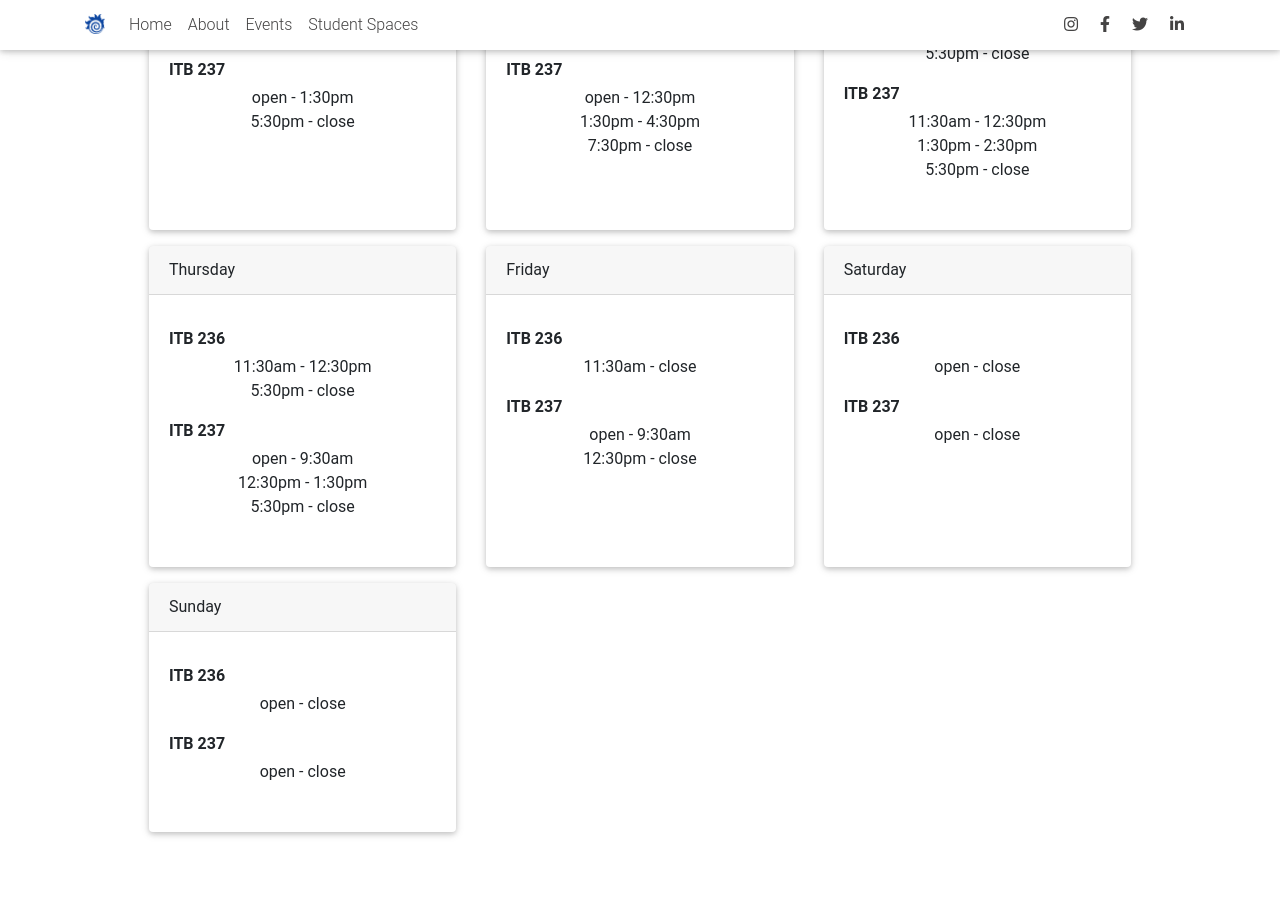
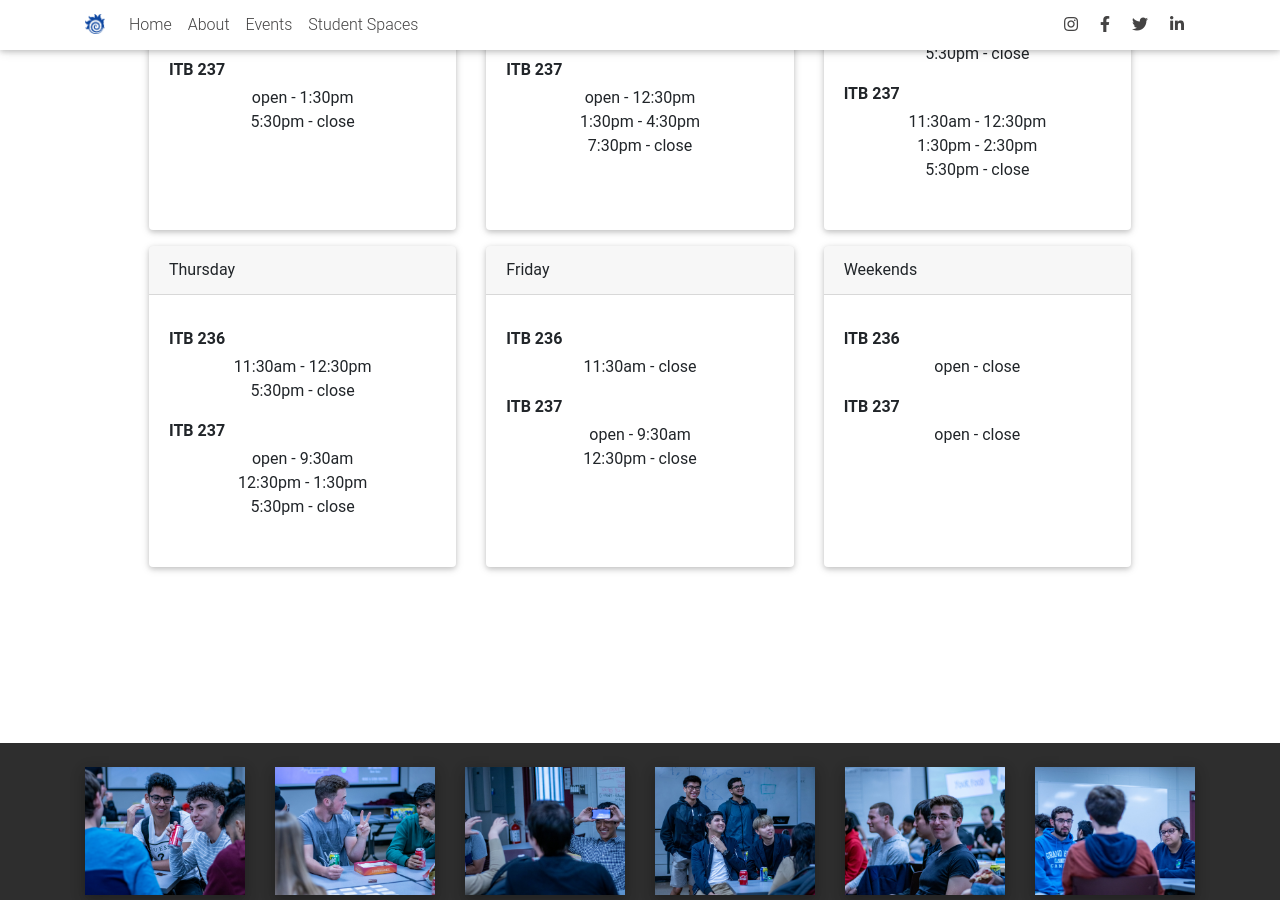
Before and after one commit to ABerriault/CS-Society-Website, a Jekyll site: the page docs/student-space/index.html, which Jekyll copies as it is, in a window 1280 px wide and 900 px high, scrolled down 811 px. Built offline with Jekyll 4.4.1, drawn with Linux system fonts in a browser that asks for light colours; nearby versions of some CDN libraries.

Commit message:
update student space to 6 day week combine weekend

```diff
--- a/assets/js/highlight-today.js
+++ b/assets/js/highlight-today.js
@@ -1,4 +1,4 @@
-var days = ['Sunday', 'Monday', 'Tuesday', 'Wednesday', 'Thursday', 'Friday', 'Saturday'];
+var days = ['Weekends', 'Monday', 'Tuesday', 'Wednesday', 'Thursday', 'Friday', 'Weekends'];
 let today = new Date();
 var day_of_week = days[today.getDay()];
 let todays_card_title = document.getElementById(day_of_week);
--- a/docs/assets/js/highlight-today.js
+++ b/docs/assets/js/highlight-today.js
@@ -1,4 +1,4 @@
-var days = ['Sunday', 'Monday', 'Tuesday', 'Wednesday', 'Thursday', 'Friday', 'Saturday'];
+var days = ['Weekends', 'Monday', 'Tuesday', 'Wednesday', 'Thursday', 'Friday', 'Weekends'];
 let today = new Date();
 var day_of_week = days[today.getDay()];
 let todays_card_title = document.getElementById(day_of_week);
--- a/docs/student-space/index.html
+++ b/docs/student-space/index.html
@@ -255,31 +255,8 @@
 
                 <div class="col-sm-12 col-md-6 col-lg-4 mb-3">
                   <div class="card h-100">
-                    <div id="Saturday" class="card-header">
-                        Saturday
-                    </div>
-                    <div class="card-body mt-3 mb-5 pt-0 pb-0">
-
-                        <p class="mt-3 mb-1 font-weight-bold">ITB 236</p>
-
-                            <span class="text-center d-block">open - close</span>
-
-
-                        <p class="mt-3 mb-1 font-weight-bold">ITB 237</p>
-
-                            <span class="text-center d-block">open - close</span>
-
-
-                    </div>
-                  </div>
-                </div>
-
-
-
-                <div class="col-sm-12 col-md-6 col-lg-4 mb-3">
-                  <div class="card h-100">
-                    <div id="Sunday" class="card-header">
-                        Sunday
+                    <div id="Weekends" class="card-header">
+                        Weekends
                     </div>
                     <div class="card-body mt-3 mb-5 pt-0 pb-0">
 
```
Also changed, not shown: _data/student-spaces.yml (+1 -10 lines).
